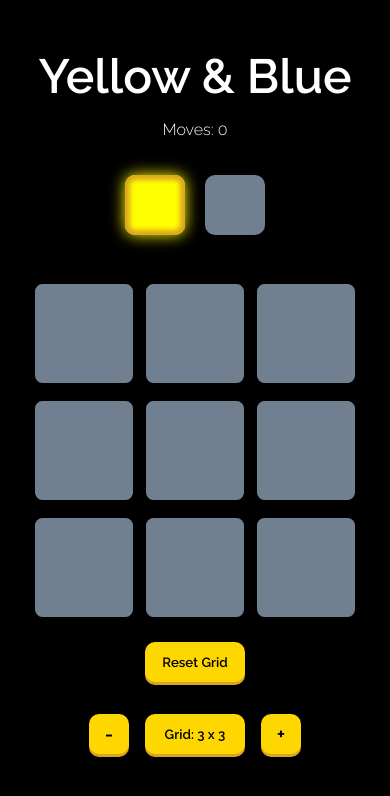
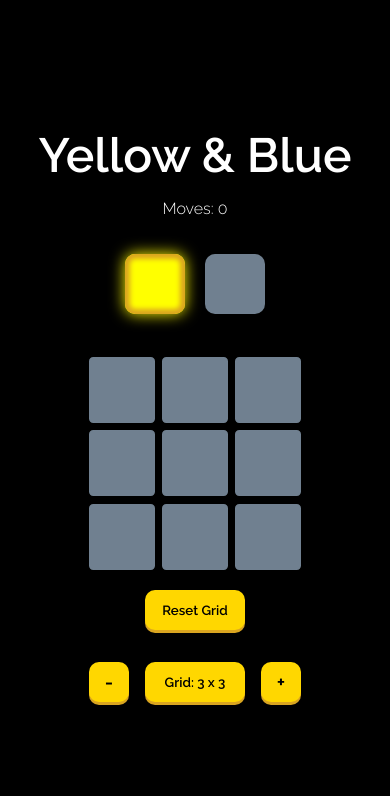
Before and after one commit to SebBird/ReactGridGame, a React (Create React App) app: page / in a window 390 px wide. Shown: the top 796 px of the page. Built offline with nearby package versions, Linux system fonts and the light colour scheme.

Commit message:
add grid module, add grid alg

```diff
--- a/src/App.css
+++ b/src/App.css
@@ -11,8 +11,7 @@ body,
 body {
   background-color: black;
   color: white;
-  height: auto;
-  padding: 3rem;
+  height: 100vh;
   font-family: "Raleway", sans-serif;
   font-weight: 300;
 }
@@ -30,11 +29,12 @@ button {
   width: 500px;
   height: 500px;
   flex-wrap: wrap;
+  justify-content: space-evenly;
 }
 
 .GameContainer > div {
   border-radius: 10%;
-  transition: background-color 0.5s, border 0.5s, box-shadow 0.5s;
+  transition: background-color 0.5s, box-shadow 0.5s;
   cursor: pointer;
 }
 
@@ -46,28 +46,25 @@ button {
 }
 
 .blue {
-  background-color: dodgerblue;
-  border: 3px solid darkslateblue;
-  box-shadow: 0 0 15px dodgerblue, inset 0 0 15px 5px darkslateblue;
+  background-color: cyan;
+  border: 3px solid dodgerblue;
+  box-shadow: 0 0 15px cyan, inset 0 0 15px 10px dodgerblue;
   z-index: 999;
 }
 
 .three {
   width: 30%;
   height: 30%;
-  margin: 1%;
 }
 
 .four {
   width: 22%;
   height: 22%;
-  margin: 0.5%;
 }
 
 .five {
   width: 17%;
   height: 17%;
-  margin: 0.5%;
 }
 
 .boxOff {
@@ -114,25 +111,7 @@ h1 {
 
 @media screen and (max-width: 414px) {
   .GameContainer {
-    width: 90vw;
-    height: 90vw;
-  }
-
-  .three {
-    width: 28%;
-    height: 28%;
-    margin: 1%;
-  }
-
-  .four {
-    width: 20%;
-    height: 20%;
-    margin: 1%;
-  }
-
-  .five {
-    width: 15%;
-    height: 15%;
-    margin: 1%;
+    width: 220px;
+    height: 220px;
   }
 }
--- a/src/App.js
+++ b/src/App.js
@@ -1,85 +1,31 @@
 import React, { useState } from "react";
 import Boxes from "./Components/Boxes";
 import ColourPicker from "./Components/ColourPicker";
-import "./App.css";
 import ResetBtn from "./Components/Reset";
 import GridSelect from "./Components/GridSelect";
+import { getGrid } from "./jsmodules/Grid";
+import "./App.css";
 
 const App = () => {
-  const grids = [
-    [
-      [1, 3],
-      [0, 2, 4],
-      [1, 5],
-      [0, 4, 6],
-      [1, 3, 5, 7],
-      [2, 4, 8],
-      [3, 7],
-      [4, 6, 8],
-      [5, 7],
-    ],
-    [
-      [1, 4],
-      [0, 2, 5],
-      [1, 3, 6],
-      [2, 7],
-      [0, 5, 8],
-      [1, 4, 6, 9],
-      [2, 5, 7, 10],
-      [3, 6, 11],
-      [4, 9, 12],
-      [5, 8, 10, 13],
-      [6, 9, 11, 14],
-      [7, 10, 15],
-      [8, 13],
-      [12, 9, 14],
-      [10, 13, 15],
-      [11, 14],
-    ],
-    [
-      [1, 5],
-      [0, 2, 6],
-      [1, 3, 7],
-      [2, 4, 8],
-      [3, 9],
-      [0, 6, 10],
-      [1, 5, 7, 11],
-      [2, 6, 8, 12],
-      [3, 7, 9, 13],
-      [4, 8, 14],
-      [5, 11, 15],
-      [6, 10, 12, 16],
-      [7, 11, 13, 17],
-      [8, 12, 14, 18],
-      [9, 13, 19],
-      [10, 16, 20],
-      [11, 15, 17, 21],
-      [12, 16, 18, 22],
-      [13, 17, 19, 23],
-      [14, 18, 24],
-      [15, 21],
-      [16, 20, 22],
-      [17, 21, 23],
-      [18, 22, 24],
-      [19, 23],
-    ],
-  ];
+  const [gridSize, updateGridSize] = useState(3);
+
+  const [grids, updateGrids] = useState(getGrid(gridSize));
 
   const [boxes, updateBoxes] = useState([
-    { id: 0, highlight: false, colour: "yellow", numbers: [1, 3] },
-    { id: 1, highlight: false, colour: "yellow", numbers: [0, 2, 4] },
-    { id: 2, highlight: false, colour: "yellow", numbers: [1, 5] },
-    { id: 3, highlight: false, colour: "yellow", numbers: [0, 4, 6] },
-    { id: 4, highlight: false, colour: "yellow", numbers: [1, 3, 5, 7] },
-    { id: 5, highlight: false, colour: "yellow", numbers: [2, 4, 8] },
-    { id: 6, highlight: false, colour: "yellow", numbers: [3, 7] },
-    { id: 7, highlight: false, colour: "yellow", numbers: [4, 6, 8] },
-    { id: 8, highlight: false, colour: "yellow", numbers: [5, 7] },
+    { id: 0, highlight: false, colour: "yellow", numbers: grids[0] },
+    { id: 1, highlight: false, colour: "yellow", numbers: grids[1] },
+    { id: 2, highlight: false, colour: "yellow", numbers: grids[2] },
+    { id: 3, highlight: false, colour: "yellow", numbers: grids[3] },
+    { id: 4, highlight: false, colour: "yellow", numbers: grids[4] },
+    { id: 5, highlight: false, colour: "yellow", numbers: grids[5] },
+    { id: 6, highlight: false, colour: "yellow", numbers: grids[6] },
+    { id: 7, highlight: false, colour: "yellow", numbers: grids[7] },
+    { id: 8, highlight: false, colour: "yellow", numbers: grids[8] },
   ]);
 
   const [selectedColour, updateSelectedColour] = useState("yellow");
+
   const [moveCount, updateMoveCount] = useState(0);
-  const [gridSize, updateGridSize] = useState(3);
 
   const handleColourChange = (currentColour, selected) => {
     const newColour = selected;
@@ -110,6 +56,7 @@ const App = () => {
 
     let newBoxes = [...boxes];
     const boxIndex = id;
+    console.log(newBoxes, boxIndex);
     newBoxes[boxIndex].highlight = !newBoxes[boxIndex].highlight;
     newBoxes[boxIndex].colour = selectedColour;
     newBoxes = changeSurrounding(newBoxes, boxIndex, selectedColour);
@@ -127,25 +74,28 @@ const App = () => {
 
   const handleGridChange = (operator) => {
     let newGrid = gridSize;
-
     if (newGrid === 5 && operator === "+") return;
     if (newGrid === 3 && operator === "-") return;
 
     newGrid = operator === "+" ? newGrid + 1 : newGrid - 1;
     updateGridSize(newGrid);
     handleReset();
+
+    let newGridRow = getGrid(newGrid);
+    updateGrids(newGridRow);
+
     let resetMoves = moveCount;
     resetMoves = 0;
     updateMoveCount(resetMoves);
+
     let newBoxes = [];
-    let index = newGrid - 3;
 
-    for (let i = 0; i < grids[index].length; i++) {
+    for (let i = 0; i < newGridRow.length; i++) {
       newBoxes.push({
         id: i,
         highlight: false,
         colour: "yellow",
-        numbers: grids[index][i],
+        numbers: newGridRow[i],
       });
     }
     updateBoxes(newBoxes);
@@ -176,10 +126,10 @@ export default App;
 /*  TO DO
 
     ASAP:
-    Export grid variable to seperate module, declutter
     Make fully responsive
     Styled Components
     Randomly generate a pattern which the user has to match
+    Add counter for amount of moves
     Add victory message for matching pattern
 
     Future:
--- /dev/null
+++ b/src/jsmodules/Grid.js
@@ -0,0 +1,70 @@
+const returnGridValues = ({ gridRowSize, currentSquare }) => {
+  let topLeft = 0;
+  let topRight = gridRowSize - 1;
+  let bottomLeft = gridRowSize ** 2 - gridRowSize;
+  let bottomRight = gridRowSize ** 2 - 1;
+
+  //Check to see if corner square
+  if (currentSquare === topLeft) return [currentSquare + 1, gridRowSize];
+  if (currentSquare === topRight)
+    return [gridRowSize - 2, gridRowSize + gridRowSize - 1];
+  if (currentSquare === bottomLeft)
+    return [bottomLeft - gridRowSize, bottomLeft + 1];
+  if (currentSquare === bottomRight)
+    return [bottomRight - gridRowSize, bottomRight - 1];
+
+  //Check to see if top row and not corner
+
+  if (0 < currentSquare && currentSquare < topRight)
+    return [currentSquare - 1, currentSquare + 1, currentSquare + gridRowSize];
+
+  //Check to see if left column and not corner
+  if (
+    topRight < currentSquare &&
+    currentSquare < bottomLeft &&
+    currentSquare % gridRowSize === 0
+  )
+    return [
+      currentSquare - gridRowSize,
+      currentSquare + 1,
+      currentSquare + gridRowSize,
+    ];
+
+  //Check to see if right column and not corner
+  if (
+    topRight < currentSquare &&
+    currentSquare < bottomRight &&
+    (currentSquare - (gridRowSize - 1)) % gridRowSize === 0
+  )
+    return [
+      currentSquare - gridRowSize,
+      currentSquare - 1,
+      currentSquare + gridRowSize,
+    ];
+
+  //Check to see if bottom row and not corner
+  if (bottomLeft < currentSquare && currentSquare < bottomRight)
+    return [currentSquare - gridRowSize, currentSquare - 1, currentSquare + 1];
+
+  //If none of these
+  return [
+    currentSquare - gridRowSize,
+    currentSquare - 1,
+    currentSquare + 1,
+    currentSquare + gridRowSize,
+  ];
+};
+
+export function getGrid(gridRowSize) {
+  const gridSize = gridRowSize * gridRowSize;
+  let grid = [];
+  for (let i = 0; i < gridSize; i++) {
+    const current = {
+      gridRowSize,
+      currentSquare: i,
+    };
+
+    grid[i] = returnGridValues(current);
+  }
+  return grid;
+}
```
Also changed, not shown: src/Components/Boxes.jsx (+9 -0 lines).
